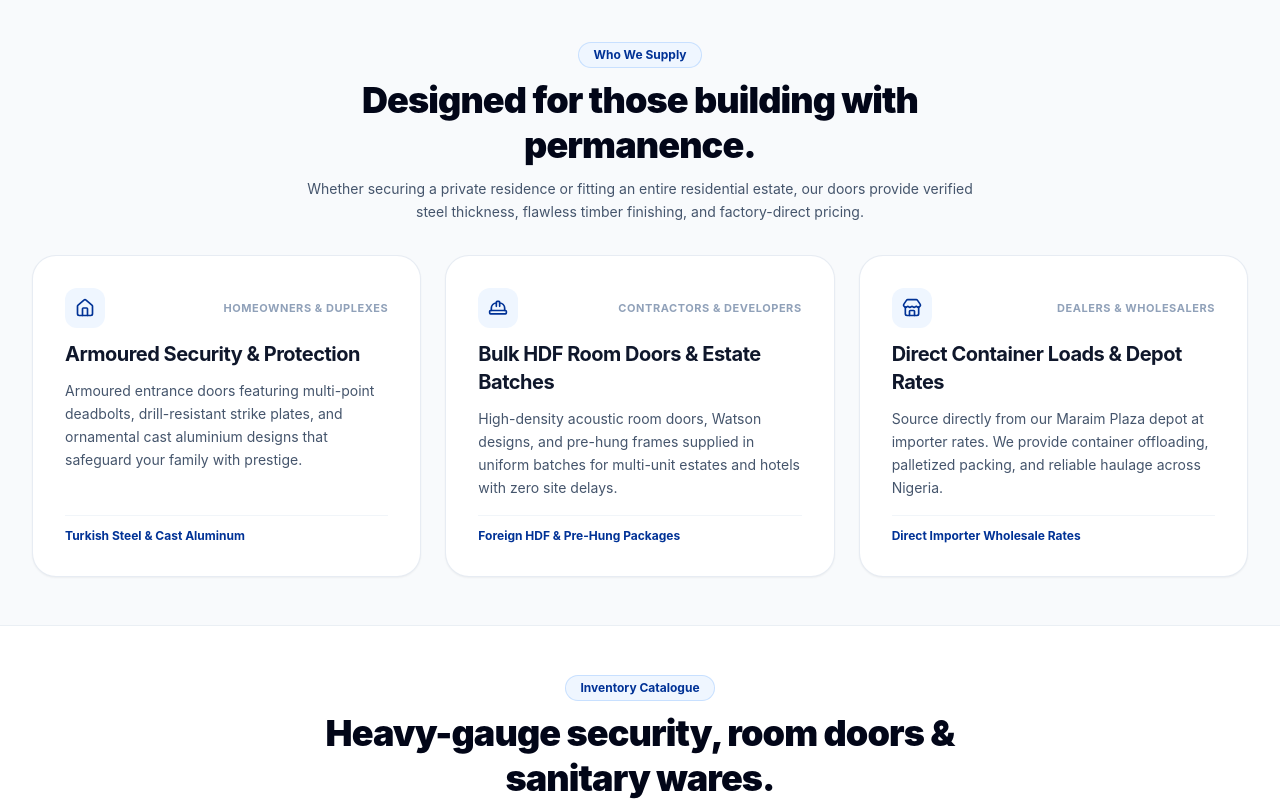
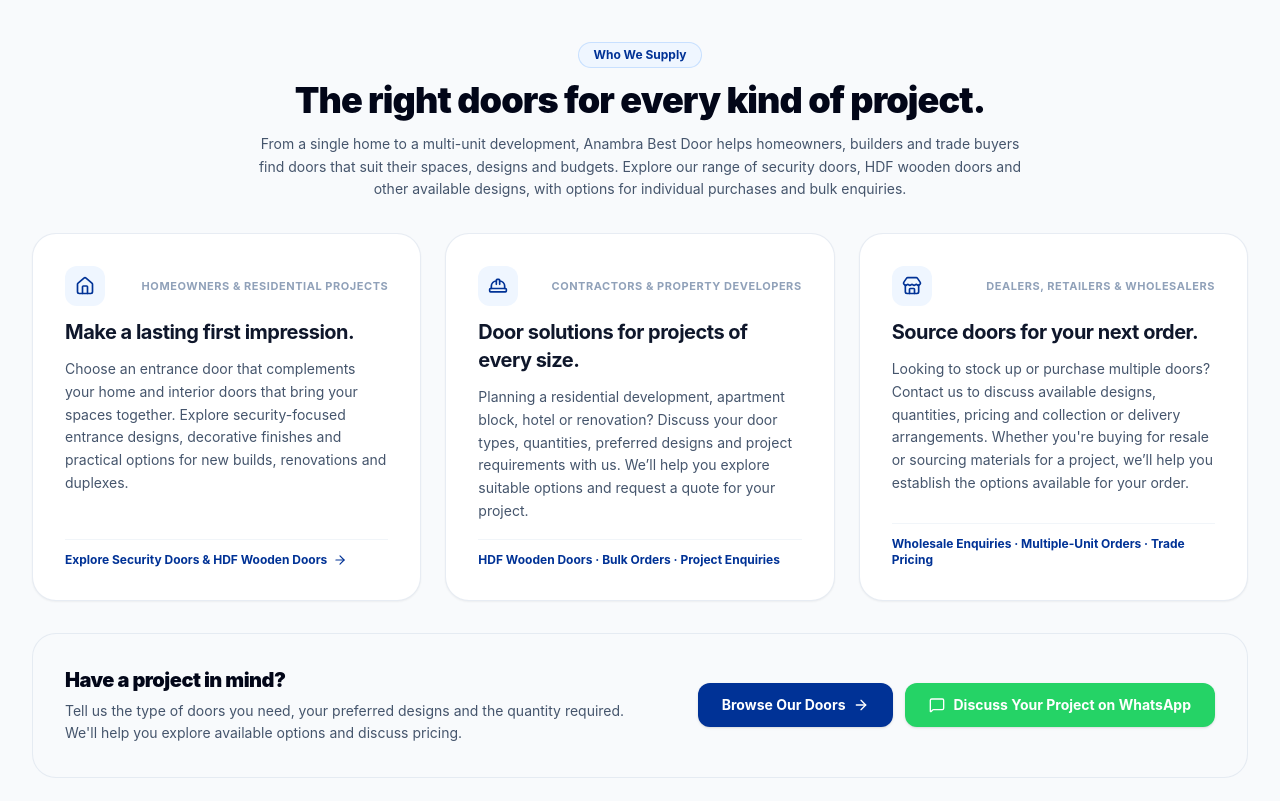
Before and after one commit to anambrabestdoor/cfrankgroup, a Next.js app: page / in a window 1280 px wide. Shown: the part 960-1761 px from the top of the page. Built offline with nearby package versions, Linux system fonts and the light colour scheme; no server answers.

Commit message:
feat: update Who We Supply copy, add project inquiry banner, and route hero browse CTAs directly to shop

```diff
--- a/app/components/Hero.tsx
+++ b/app/components/Hero.tsx
@@ -20,8 +20,8 @@ const heroSlides = [
     specs: "Complete set with matching frame, architrave, hinges, and lock handle.",
     badge: "In Stock at Ogidi",
     image: "/WhatsApp Image 2026-10-19 at 7.46.19 AM.jpeg",
-    href: "/collections/hdf-doors",
-    buttonText: "See All Room Doors",
+    href: "/shop?category=hdf-doors",
+    buttonText: "Browse Room Doors",
     alt: "Foreign Luxury HDF Wooden Door with complete frame and lock at Anambra Best Door",
   },
   {
@@ -31,8 +31,8 @@ const heroSlides = [
     specs: "Armoured steel leaf with multi-point deadlock and master laser keys.",
     badge: "In Stock at Ogidi",
     image: "/WhatsApp Image 2026-10-19 at 7.46.18 AM.jpeg",
-    href: "/collections/security-doors",
-    buttonText: "See All Security Doors",
+    href: "/shop?category=security-doors",
+    buttonText: "Browse Security Doors",
     alt: "Heavy-Gauge Turkish Steel Security Door displayed at Anambra Best Door depot, Ogidi",
   },
   {
@@ -42,8 +42,8 @@ const heroSlides = [
     specs: "Quality ceramic toilet set with dual-flush cistern and soft-closing seat cover.",
     badge: "In Stock at Ogidi",
     image: "/products/Excutive Gøld wc.jpeg",
-    href: "/collections/sanitary-fittings",
-    buttonText: "See All Sanitary Wares",
+    href: "/shop?category=sanitary-fittings",
+    buttonText: "Browse Sanitary Wares",
     alt: "Executive Luxury Water Closet by Anambra Best Door and CFrank Enterprise",
   },
   {
@@ -53,8 +53,8 @@ const heroSlides = [
     specs: "Precision installed with acoustic sound damping across residential suites.",
     badge: "Direct Importer",
     image: "/WhatsApp Image 2026-10-19 at 7.46.19 AM (2).jpeg",
-    href: "/shop?category=hdf-doors",
-    buttonText: "Browse Full Inventory",
+    href: "/shop",
+    buttonText: "Browse Our Doors",
     alt: "Anambra Best Door residential suite installation corridor",
   },
 ];
--- a/app/page.tsx
+++ b/app/page.tsx
@@ -79,21 +79,21 @@ export default function StorefrontPage() {
 
       {/* 2. Section 2: "Who We Supply" (Compact py-8 sm:py-12 spacing) */}
       <section className="py-8 sm:py-12 px-4 sm:px-6 lg:px-8 max-w-7xl mx-auto w-full">
-        <div className="text-center max-w-2xl mx-auto mb-6 sm:mb-8 space-y-2.5">
+        <div className="text-center max-w-3xl mx-auto mb-6 sm:mb-8 space-y-2.5">
           <div className="inline-flex items-center space-x-1.5 px-3.5 py-1 rounded-full bg-blue-50 border border-blue-200/80 text-xs font-bold text-[#003296]">
             <span>Who We Supply</span>
           </div>
           <h2 className="text-2xl sm:text-4xl font-black text-slate-950 tracking-tight leading-tight">
-            Designed for those building with permanence.
+            The right doors for every kind of project.
           </h2>
           <p className="text-xs sm:text-sm text-slate-600 leading-relaxed font-normal">
-            Whether securing a private residence or fitting an entire residential estate, our doors provide verified steel thickness, flawless timber finishing, and factory-direct pricing.
+            From a single home to a multi-unit development, Anambra Best Door helps homeowners, builders and trade buyers find doors that suit their spaces, designs and budgets. Explore our range of security doors, HDF wooden doors and other available designs, with options for individual purchases and bulk enquiries.
           </p>
         </div>
 
         {/* 3-Column Card Grid */}
         <div className="grid grid-cols-1 md:grid-cols-3 gap-5 sm:gap-6">
-          {/* Card 1: Homeowners */}
+          {/* Card 1: Homeowners & Residential Projects */}
           <div className="bg-white rounded-2xl sm:rounded-3xl p-6 sm:p-8 border border-slate-200/80 shadow-xs flex flex-col justify-between space-y-4">
             <div className="space-y-3">
               <div className="flex items-center justify-between">
@@ -101,22 +101,28 @@ export default function StorefrontPage() {
                   <Home className="w-5 h-5" />
                 </div>
                 <span className="text-[11px] font-bold uppercase tracking-wider text-slate-400">
-                  Homeowners & Duplexes
+                  Homeowners & Residential Projects
                 </span>
               </div>
               <h3 className="text-lg sm:text-xl font-bold text-slate-900 tracking-tight">
-                Armoured Security & Protection
+                Make a lasting first impression.
               </h3>
               <p className="text-xs sm:text-sm text-slate-600 leading-relaxed">
-                Armoured entrance doors featuring multi-point deadbolts, drill-resistant strike plates, and ornamental cast aluminium designs that safeguard your family with prestige.
+                Choose an entrance door that complements your home and interior doors that bring your spaces together. Explore security-focused entrance designs, decorative finishes and practical options for new builds, renovations and duplexes.
               </p>
             </div>
-            <div className="pt-3 border-t border-slate-100 flex items-center text-xs font-bold text-[#003296]">
-              <span>Turkish Steel & Cast Aluminum</span>
+            <div className="pt-3 border-t border-slate-100 flex items-center justify-between">
+              <Link
+                href="/shop"
+                className="inline-flex items-center space-x-1.5 text-xs font-bold text-[#003296] hover:underline"
+              >
+                <span>Explore Security Doors & HDF Wooden Doors</span>
+                <ArrowRight className="w-3.5 h-3.5" />
+              </Link>
             </div>
           </div>
 
-          {/* Card 2: Contractors */}
+          {/* Card 2: Contractors & Property Developers */}
           <div className="bg-white rounded-2xl sm:rounded-3xl p-6 sm:p-8 border border-slate-200/80 shadow-xs flex flex-col justify-between space-y-4">
             <div className="space-y-3">
               <div className="flex items-center justify-between">
@@ -124,22 +130,22 @@ export default function StorefrontPage() {
                   <HardHat className="w-5 h-5" />
                 </div>
                 <span className="text-[11px] font-bold uppercase tracking-wider text-slate-400">
-                  Contractors & Developers
+                  Contractors & Property Developers
                 </span>
               </div>
               <h3 className="text-lg sm:text-xl font-bold text-slate-900 tracking-tight">
-                Bulk HDF Room Doors & Estate Batches
+                Door solutions for projects of every size.
               </h3>
               <p className="text-xs sm:text-sm text-slate-600 leading-relaxed">
-                High-density acoustic room doors, Watson designs, and pre-hung frames supplied in uniform batches for multi-unit estates and hotels with zero site delays.
+                Planning a residential development, apartment block, hotel or renovation? Discuss your door types, quantities, preferred designs and project requirements with us. We’ll help you explore suitable options and request a quote for your project.
               </p>
             </div>
             <div className="pt-3 border-t border-slate-100 flex items-center text-xs font-bold text-[#003296]">
-              <span>Foreign HDF & Pre-Hung Packages</span>
+              <span>HDF Wooden Doors · Bulk Orders · Project Enquiries</span>
             </div>
           </div>
 
-          {/* Card 3: Wholesalers */}
+          {/* Card 3: Dealers, Retailers & Wholesalers */}
           <div className="bg-white rounded-2xl sm:rounded-3xl p-6 sm:p-8 border border-slate-200/80 shadow-xs flex flex-col justify-between space-y-4">
             <div className="space-y-3">
               <div className="flex items-center justify-between">
@@ -147,19 +153,53 @@ export default function StorefrontPage() {
                   <Store className="w-5 h-5" />
                 </div>
                 <span className="text-[11px] font-bold uppercase tracking-wider text-slate-400">
-                  Dealers & Wholesalers
+                  Dealers, Retailers & Wholesalers
                 </span>
               </div>
               <h3 className="text-lg sm:text-xl font-bold text-slate-900 tracking-tight">
-                Direct Container Loads & Depot Rates
+                Source doors for your next order.
               </h3>
               <p className="text-xs sm:text-sm text-slate-600 leading-relaxed">
-                Source directly from our Maraim Plaza depot at importer rates. We provide container offloading, palletized packing, and reliable haulage across Nigeria.
+                Looking to stock up or purchase multiple doors? Contact us to discuss available designs, quantities, pricing and collection or delivery arrangements. Whether you're buying for resale or sourcing materials for a project, we’ll help you establish the options available for your order.
               </p>
             </div>
             <div className="pt-3 border-t border-slate-100 flex items-center text-xs font-bold text-[#003296]">
-              <span>Direct Importer Wholesale Rates</span>
+              <span>Wholesale Enquiries · Multiple-Unit Orders · Trade Pricing</span>
             </div>
+          </div>
+        </div>
+
+        {/* Have a project in mind? Action Banner */}
+        <div className="mt-8 bg-slate-50 rounded-2xl sm:rounded-3xl p-6 sm:p-8 border border-slate-200/80 flex flex-col md:flex-row items-center justify-between gap-6">
+          <div className="space-y-1.5 text-center md:text-left max-w-xl">
+            <h3 className="text-lg sm:text-xl font-black text-slate-950 tracking-tight">
+              Have a project in mind?
+            </h3>
+            <p className="text-xs sm:text-sm text-slate-600 leading-relaxed">
+              Tell us the type of doors you need, your preferred designs and the quantity required. We&apos;ll help you explore available options and discuss pricing.
+            </p>
+          </div>
+
+          <div className="flex flex-col sm:flex-row items-center gap-3 w-full md:w-auto shrink-0">
+            <Link
+              href="/shop"
+              className="w-full sm:w-auto py-3 px-6 bg-[#003296] hover:bg-[#002266] text-white text-xs sm:text-sm font-bold rounded-xl flex items-center justify-center space-x-2 shadow-sm transition-colors text-center cursor-pointer"
+            >
+              <span>Browse Our Doors</span>
+              <ArrowRight className="w-4 h-4" />
+            </Link>
+
+            <a
+              href={`https://wa.me/${settings.whatsappNumber}?text=${encodeURIComponent(
+                "Hello CFrank Enterprise, I have a project in mind. I would like to discuss door types, preferred designs, quantities, and pricing."
+              )}`}
+              target="_blank"
+              rel="noopener noreferrer"
+              className="w-full sm:w-auto py-3 px-6 bg-[#25D366] hover:bg-[#1EBE5D] text-white text-xs sm:text-sm font-bold rounded-xl flex items-center justify-center space-x-2 shadow-sm transition-colors text-center cursor-pointer"
+            >
+              <MessageSquare className="w-4 h-4" />
+              <span>Discuss Your Project on WhatsApp</span>
+            </a>
           </div>
         </div>
       </section>
```
